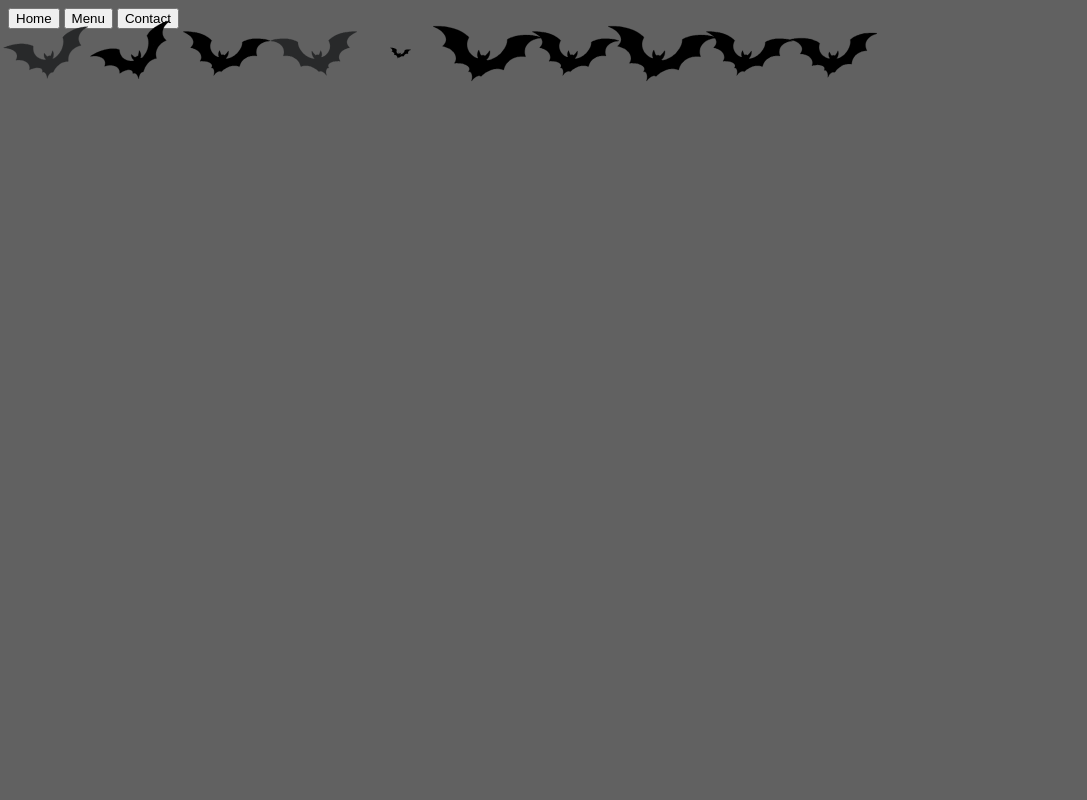
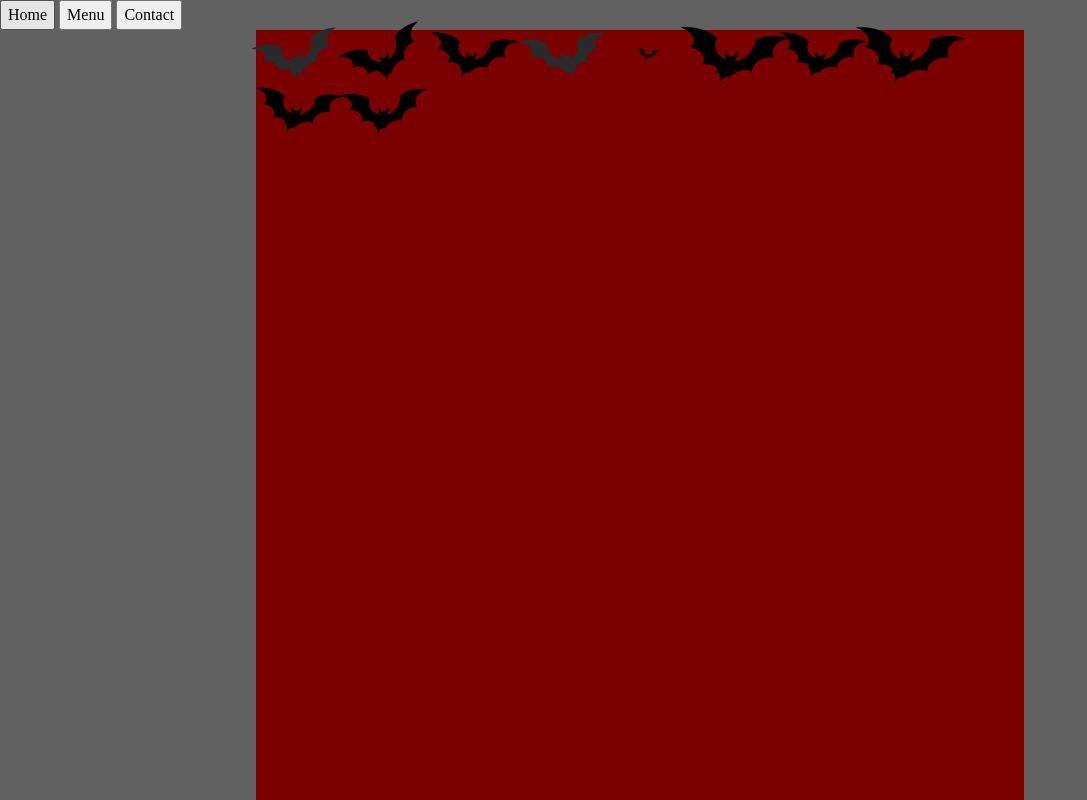
Before and after one commit to pilzpuffer/vampire-restaurant, a website built with webpack: page src/template.html in a window 1280 px wide. Shown: the top 800 px of the page, without its empty margins (0-1087 px from the left). Built offline with nearby package versions, Linux system fonts and the light colour scheme.

Commit message:
Applied CSS reset

```diff
--- a/src/style.css
+++ b/src/style.css
@@ -1,14 +1,44 @@
-::root {
+:root {
     --blood: rgba(122, 0, 0);
     --ash: rgba(97, 97, 97);
 }
 
+*, *::before, *::after {
+  box-sizing: border-box;
+}
+
+*:not(dialog) {
+  margin: 0;
+}
+
 body {
-    background-color: rgba(97, 97, 97);
+    line-height: 1.5;
+    -webkit-font-smoothing: antialiased;
+    background-color: var(--ash);
+/* background: #545454;
+background: linear-gradient(0deg, rgba(84, 84, 84, 1) 0%, rgba(72, 72, 72, 1) 15%, rgba(51, 51, 51, 1) 40%, rgba(31, 31, 31, 1) 100%); */
+}
+
+input, button, textarea, select {
+  font: inherit;
+}
+
+p, h1, h2, h3, h4, h5, h6 {
+  overflow-wrap: break-word;
+}
+
+p {
+  text-wrap: pretty;
+}
+h1, h2, h3, h4, h5, h6 {
+  text-wrap: balance;
 }
 
 #content {
-    height: 10em;
+    margin: auto;
+    width: 60%;
+    height: 100rem;
+    background-color: var(--blood);
 }
 
 .bat {
```
